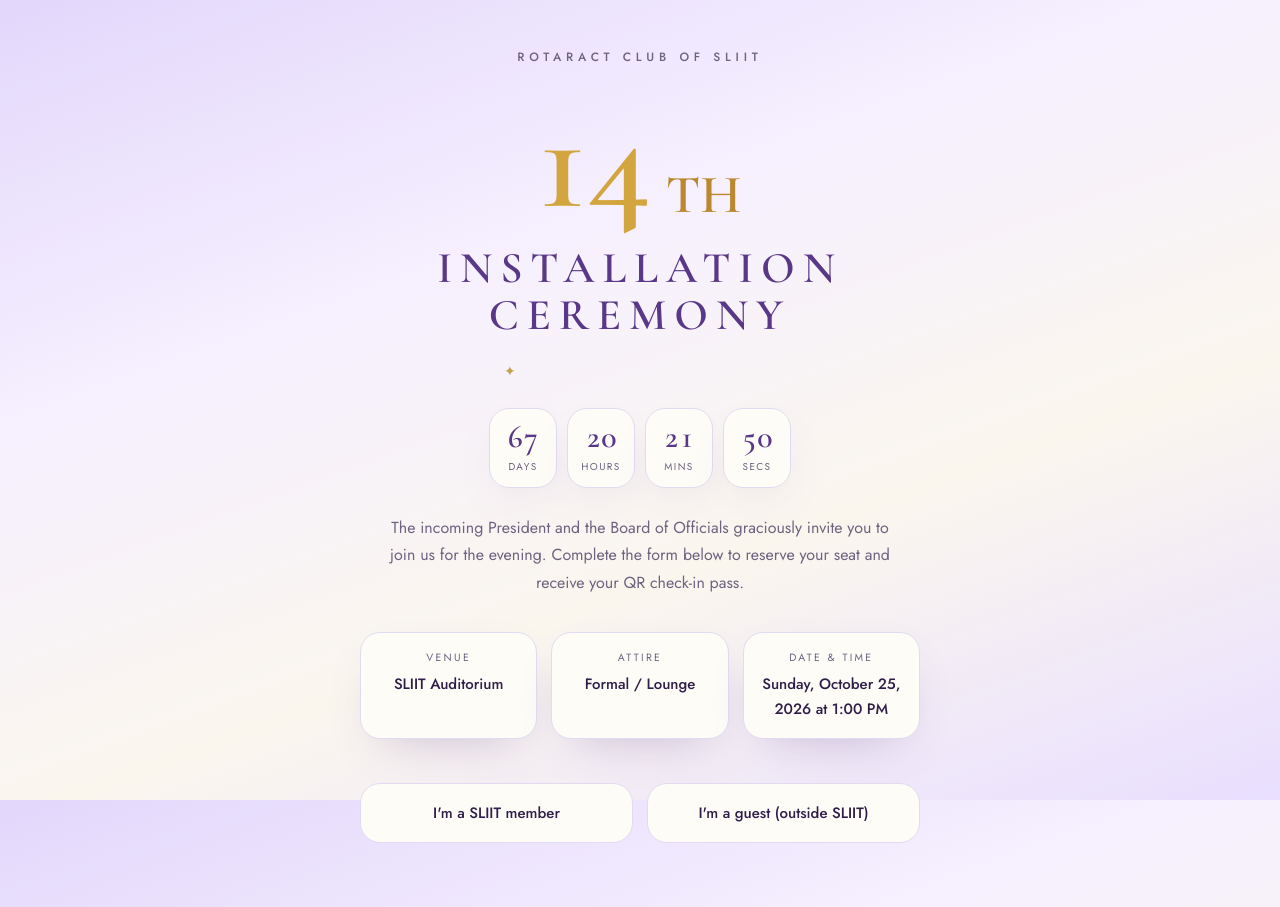
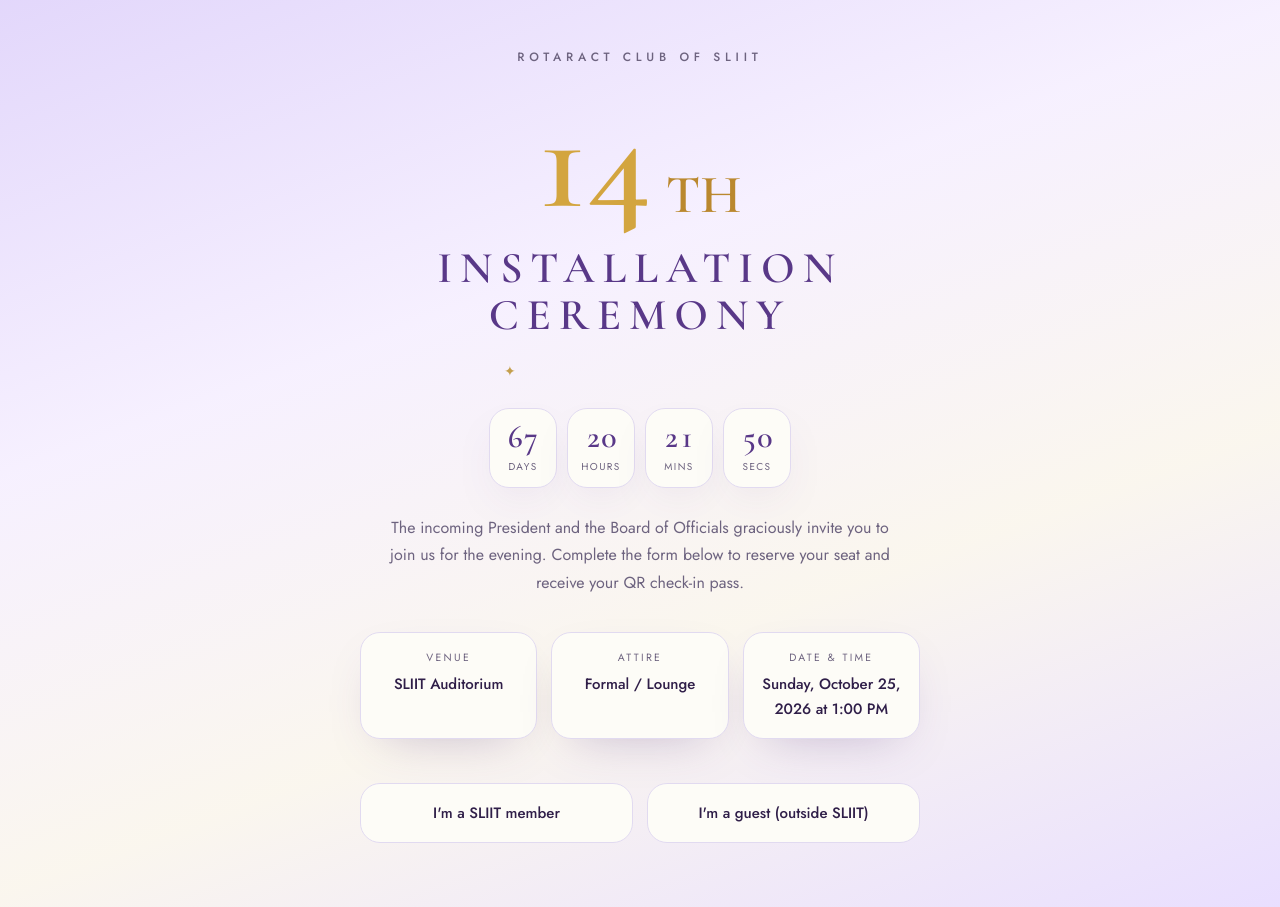
Before and after one commit to Decipher369/Racsliit-14th-Installation, a React (Vite) app: page /register in a window 1280 px wide. Built offline with nearby package versions, Linux system fonts and the light colour scheme; no server answers.

Commit message:
fix: change background attachment to scroll and prevent repeat

```diff
--- a/src/index.css
+++ b/src/index.css
@@ -47,7 +47,8 @@ body {
   line-height: 1.65;
   -webkit-font-smoothing: antialiased;
   background: var(--gradient-veil);
-  background-attachment: fixed;
+  background-attachment: scroll;
+  background-repeat: no-repeat;
   overflow-x: hidden;
 }
 
```
